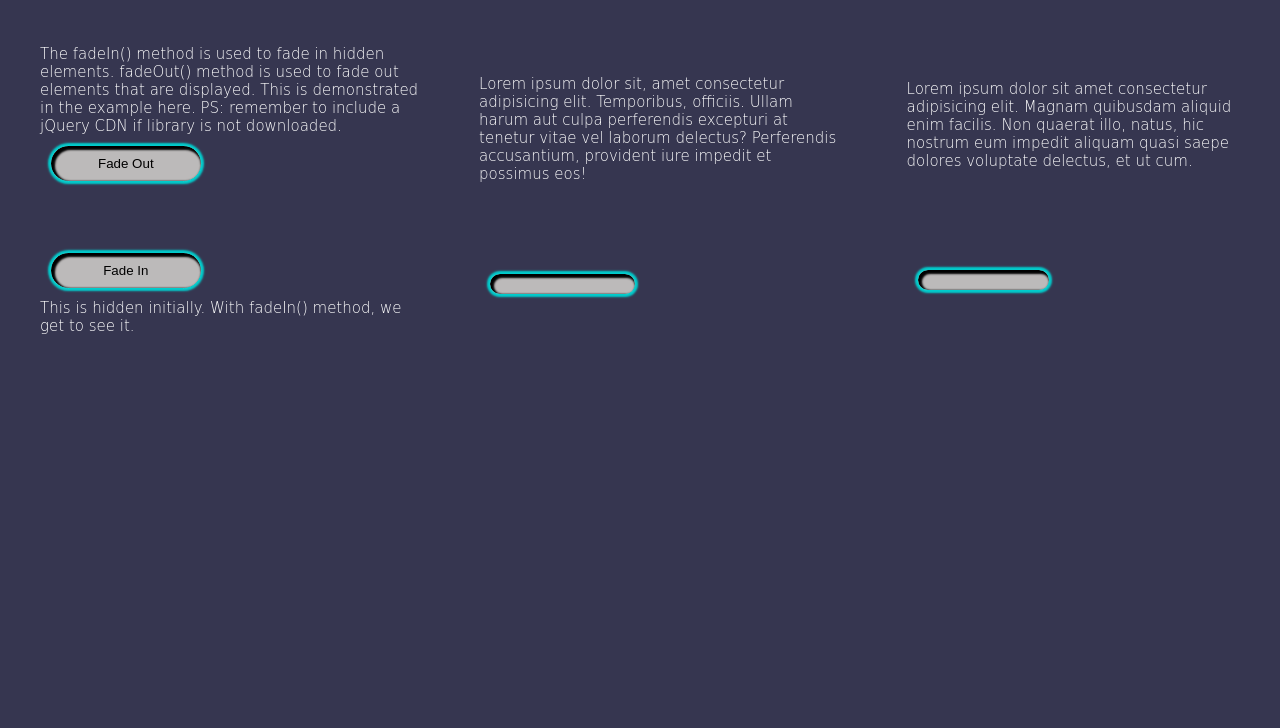
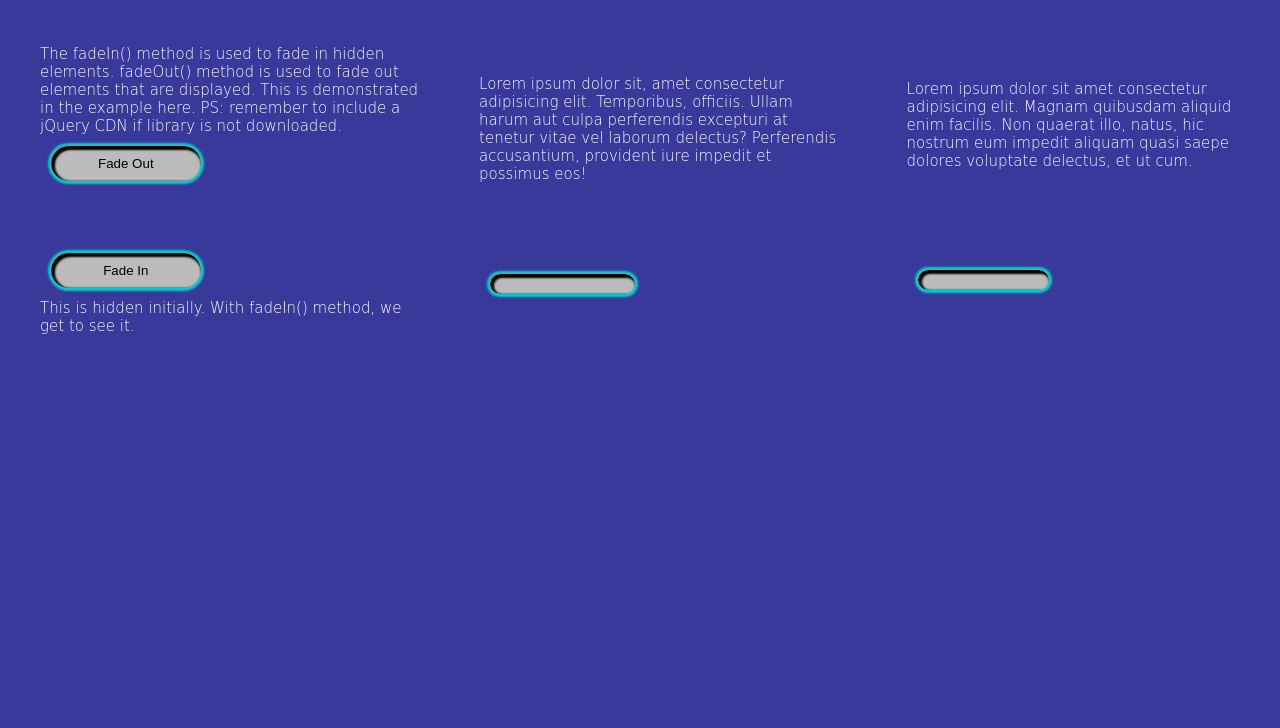
Before and after one commit to Desmazing/jQuery-Fade-Methods, a plain HTML site: page index.html in a window 1280 px wide. Shown: the part 72-800 px from the top of the page. Drawn offline with nearby package versions, Linux system fonts and the light colour scheme.

Commit message:
fade  methods

```diff
--- a/index.css
+++ b/index.css
@@ -4,7 +4,7 @@
     box-sizing: border-box;
 }
 body{
-    background: rgb(54, 54, 80);
+    background: rgb(57, 57, 156);
     color: white;
 }
 body h1{
```
